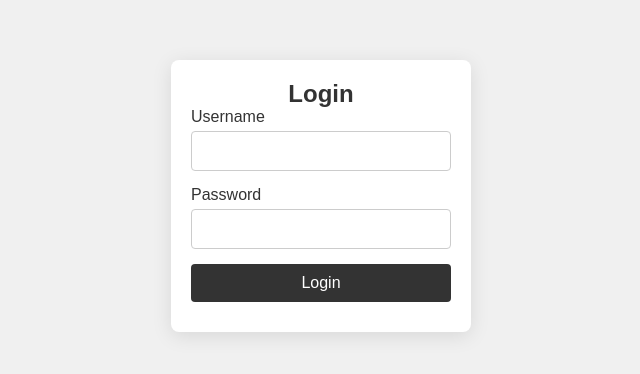
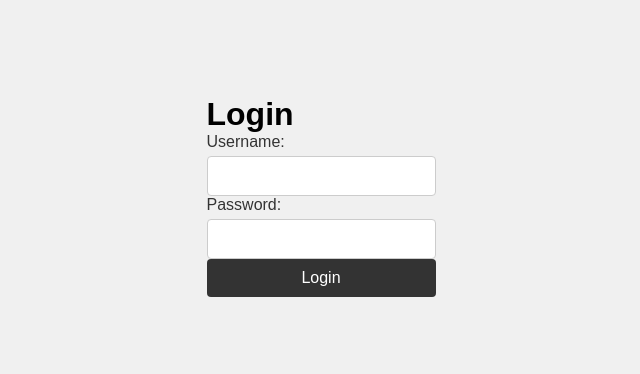
Before and after one commit to bhschool24/haii, a plain HTML site: page index.html in a window 1280 px wide. Shown: the part 204-578 px from the top of the page, without its empty margins (319-959 px from the left). Drawn offline with Linux system fonts and the light colour scheme.

Commit message:
Update index.html

```diff
--- a/index.html
+++ b/index.html
@@ -1,24 +1,25 @@
-<html>
+<!DOCTYPE html>
+<html lang="en">
 <head>
+    <meta charset="UTF-8">
+    <meta name="viewport" content="width=device-width, initial-scale=1.0">
     <title>Login</title>
     <link rel="stylesheet" href="styles.css">
 </head>
 <body>
-    <div class="login-container">
-        <form id="loginForm" onsubmit="return validateForm()">
-            <h2>Login</h2>
-            <div class="input-group">
-                <label for="username">Username</label>
-                <input type="text" id="username" required>
+    <div class="container">
+        <h1>Login</h1>
+        <form action="dashboard.html" method="get">
+            <div class="form-group">
+                <label for="username">Username:</label>
+                <input type="text" id="username" name="username" required>
             </div>
-            <div class="input-group">
-                <label for="password">Password</label>
-                <input type="password" id="password" required>
+            <div class="form-group">
+                <label for="password">Password:</label>
+                <input type="password" id="password" name="password" required>
             </div>
             <button type="submit">Login</button>
-            <p id="error-message" class="error-message"></p>
         </form>
     </div>
-    <script src="script.js"></script>
 </body>
 </html>
```
